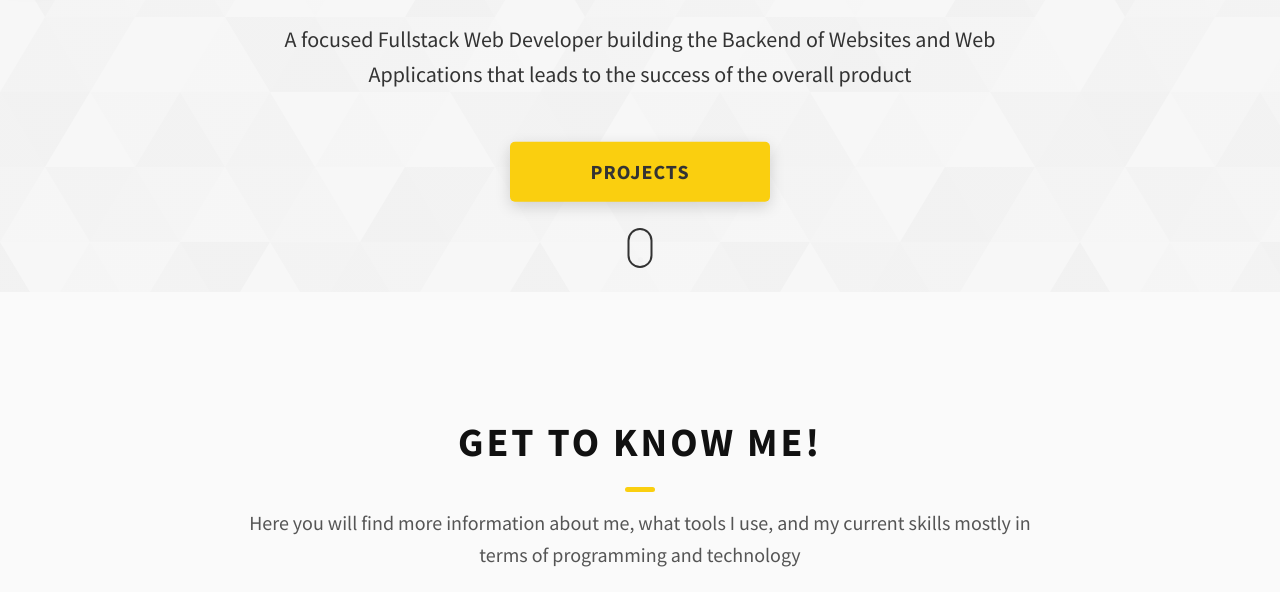
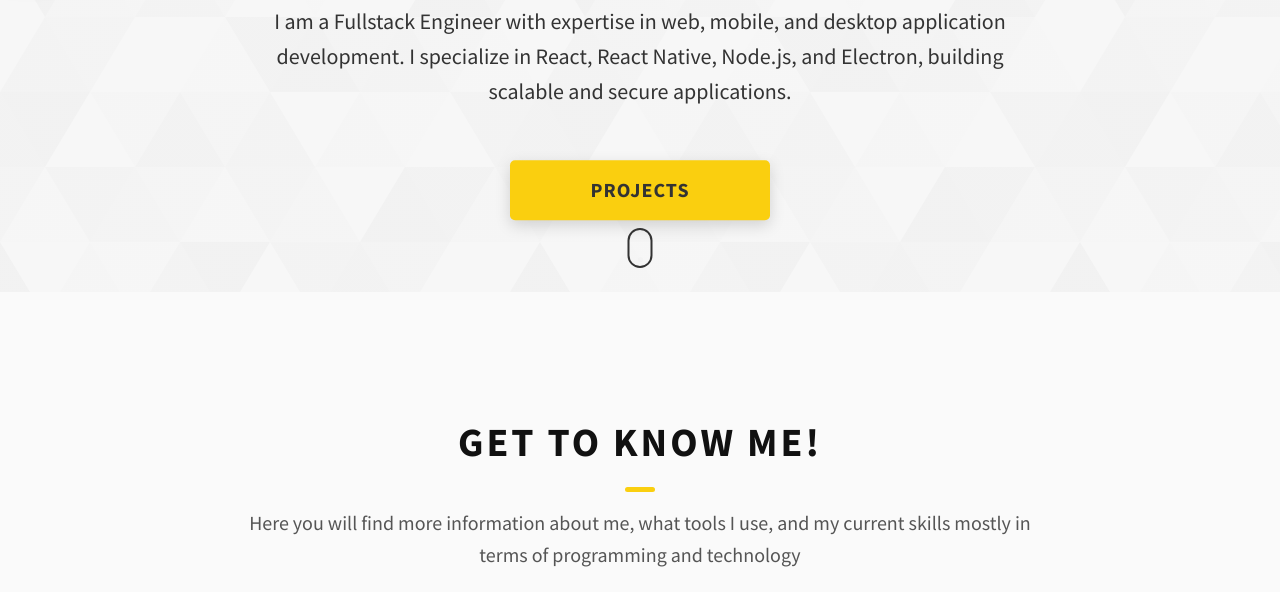
Before and after one commit to catalyst789/portfolio-web, a plain HTML site: page index.html in a window 1280 px wide. Shown: the part 508-1100 px from the top of the page. Drawn offline with Linux system fonts and the light colour scheme.

Commit message:
update: about

```diff
--- a/index.html
+++ b/index.html
@@ -104,9 +104,7 @@
       <h1 class="heading-primary">Hey, I'm Jalaj Kumar Gaur</h1>
       <div class="home-hero__info">
         <p class="text-primary">
-          A focused Fullstack Web Developer building the Backend of Websites
-          and Web Applications that leads to the success of the overall
-          product
+          I am a Fullstack Engineer with expertise in web, mobile, and desktop application development. I specialize in React, React Native, Node.js, and Electron, building scalable and secure applications.</p>
         </p>
       </div>
       <div class="home-hero__cta">
```
